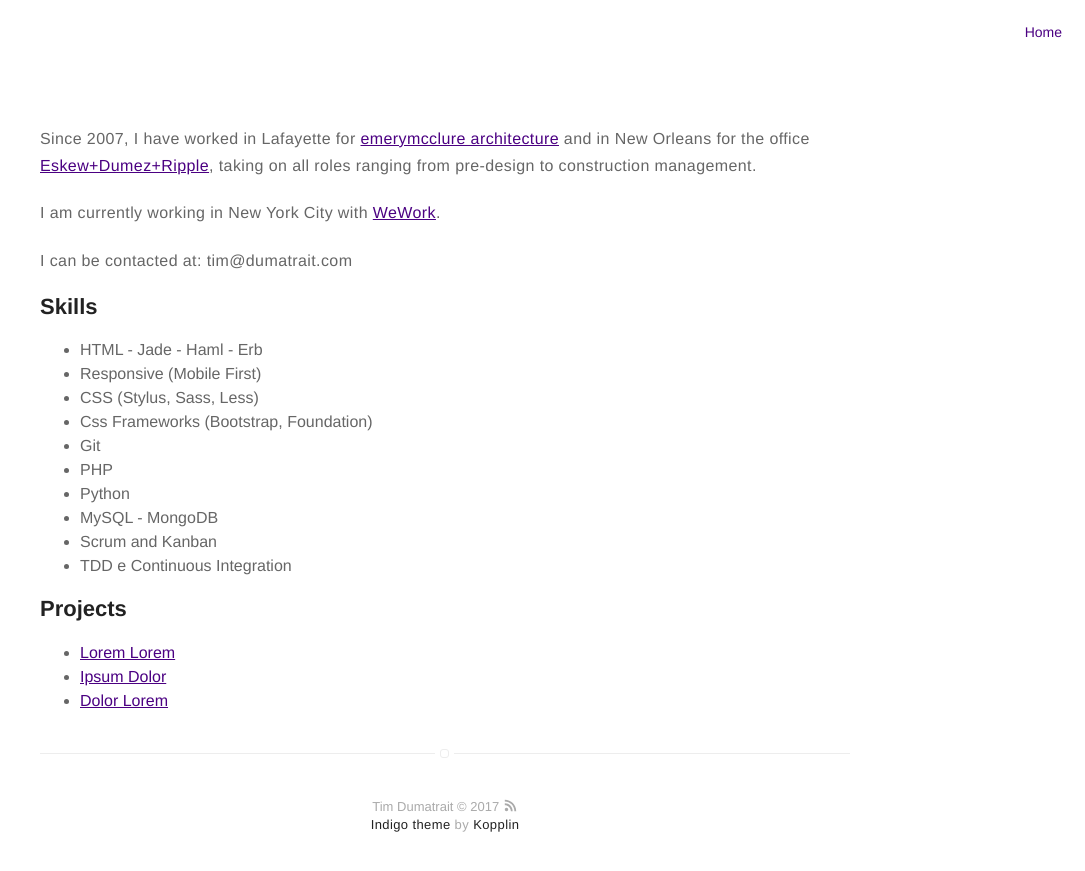
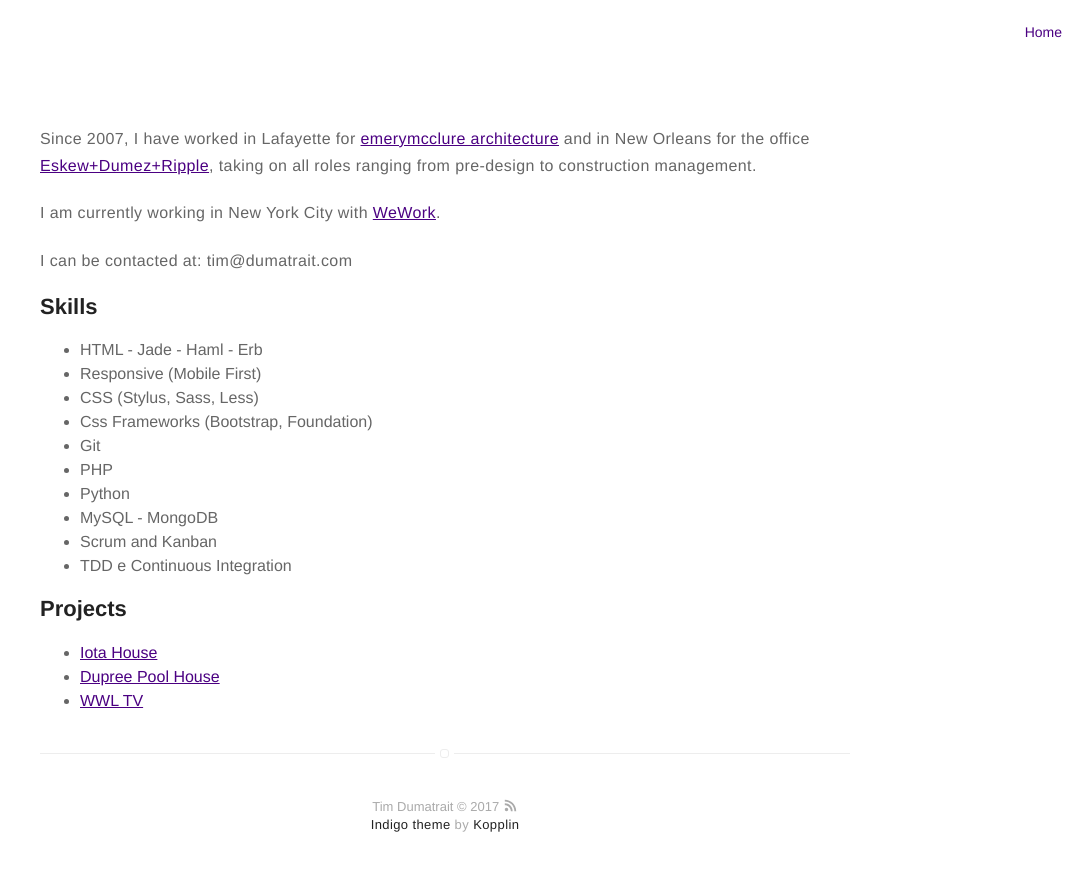
Before and after one commit to appareil/appareil.github.io, a Jekyll site: the page built from about.md, in a window 1280 px wide. Shown: the top 871 px of the page, without its empty margins (195-1280 px from the left). Built offline with Jekyll 4.4.1, drawn with Linux system fonts in a browser that asks for light colours.

Commit message:
about page additions

```diff
--- a/about.md
+++ b/about.md
@@ -26,7 +26,7 @@
 <h2>Projects</h2>
 
 <ul>
-	<li><a href="https://github.com/">Lorem Lorem</a></li>
-	<li><a href="https://github.com/">Ipsum Dolor</a></li>
-	<li><a href="https://github.com/">Dolor Lorem</a></li>
+	<li><a href="http://www.emerymcclure.com/iota-house-ii/">Iota House</a></li>
+	<li><a href="http://www.emerymcclure.com/dupree-pool-house/">Dupree Pool House</a></li>
+	<li><a href="http://www.eskewdumezripple.com/projects/wwl-tv-headquarters">WWL TV</a></li>
 </ul>
```
